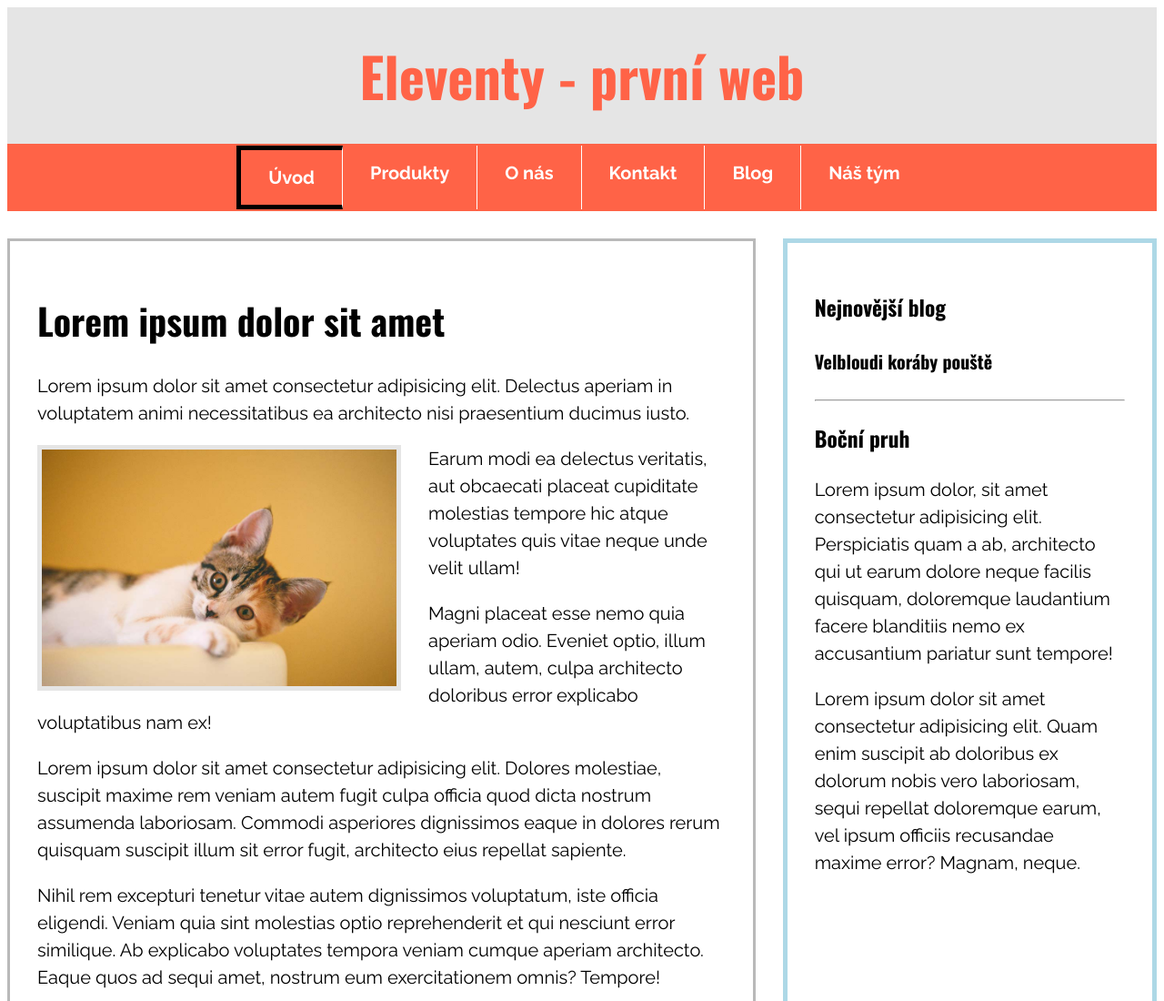
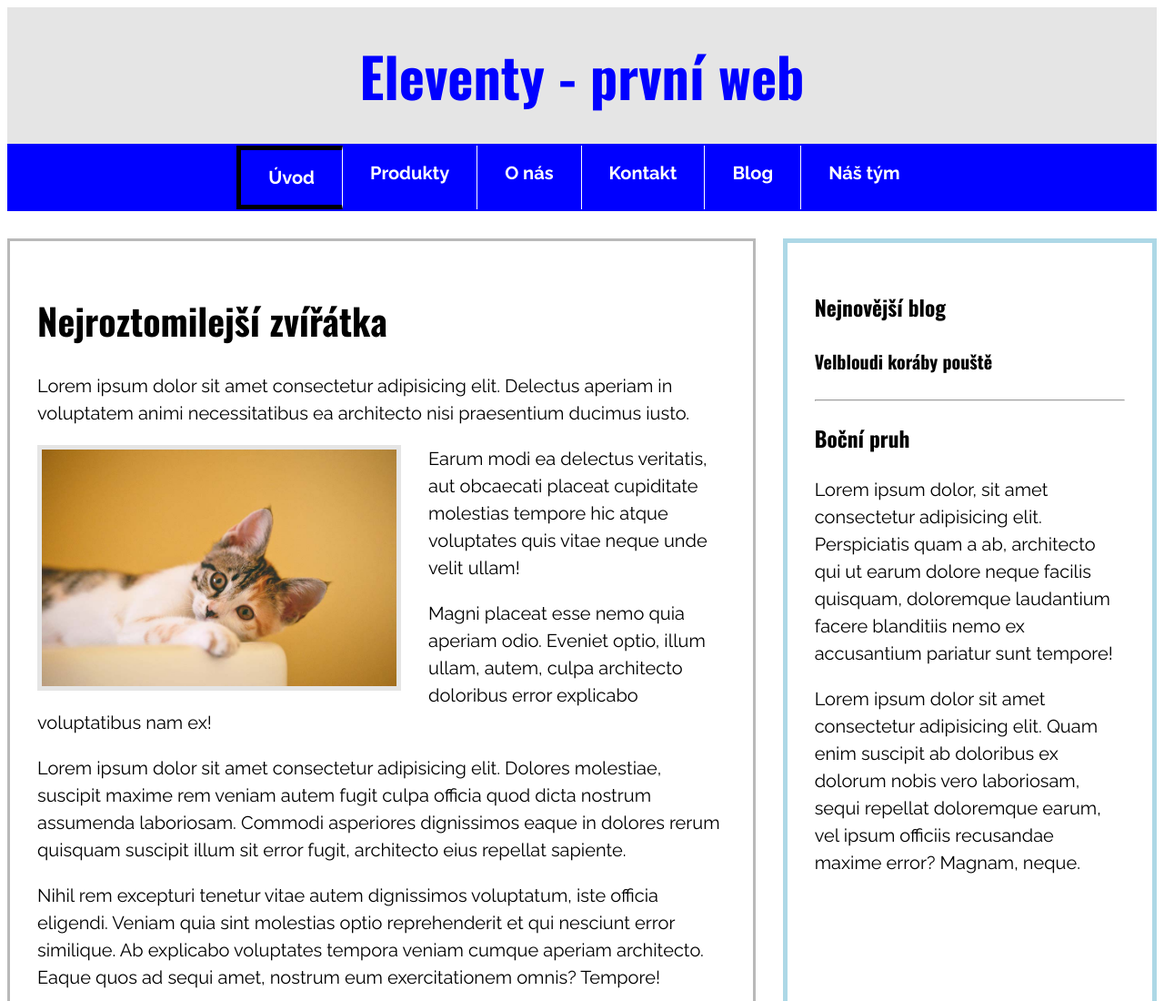
Before and after one commit to petrashaker/Zkouska_web-01, an Eleventy site: page index.html in a window 1280 px wide. Shown: the top 1100 px of the page at 91% size. Built offline with nearby package versions, Linux system fonts and the light colour scheme; Eleventy itself is replaced by a stand-in of ours; files that its build step writes are made by us from their sources.

Commit message:
Změna nadpisu v uvodu a změna základní barvy

```diff
--- a/index.html
+++ b/index.html
@@ -4,7 +4,7 @@ title: Úvodní stránka
 menu: uvod
 ---
 
-<h1>Lorem ipsum dolor sit amet</h1>
+<h1>Nejroztomilejší zvířátka</h1>
 
 <p>Lorem ipsum dolor sit amet consectetur adipisicing elit. Delectus aperiam in voluptatem animi necessitatibus ea architecto nisi praesentium ducimus iusto.</p>
 
--- a/scss/_variables.scss
+++ b/scss/_variables.scss
@@ -1,5 +1,5 @@
 // BARVY
-$primary:				#ff6347;
+$primary:		    blue;
 $secondary:			#b9b9b9;
 $bg-color:			#e5e5e5;
 
```
Also changed, not shown: css/style.css, 1 other file.
